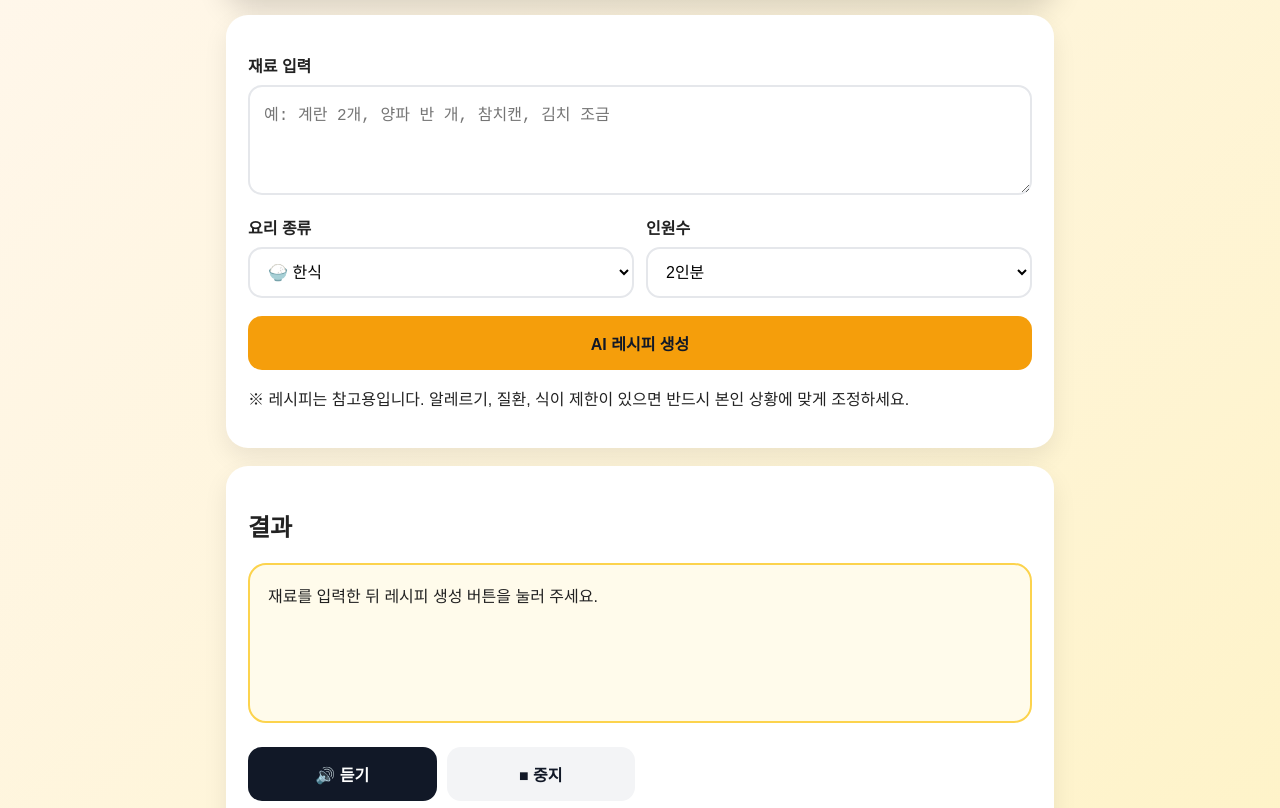
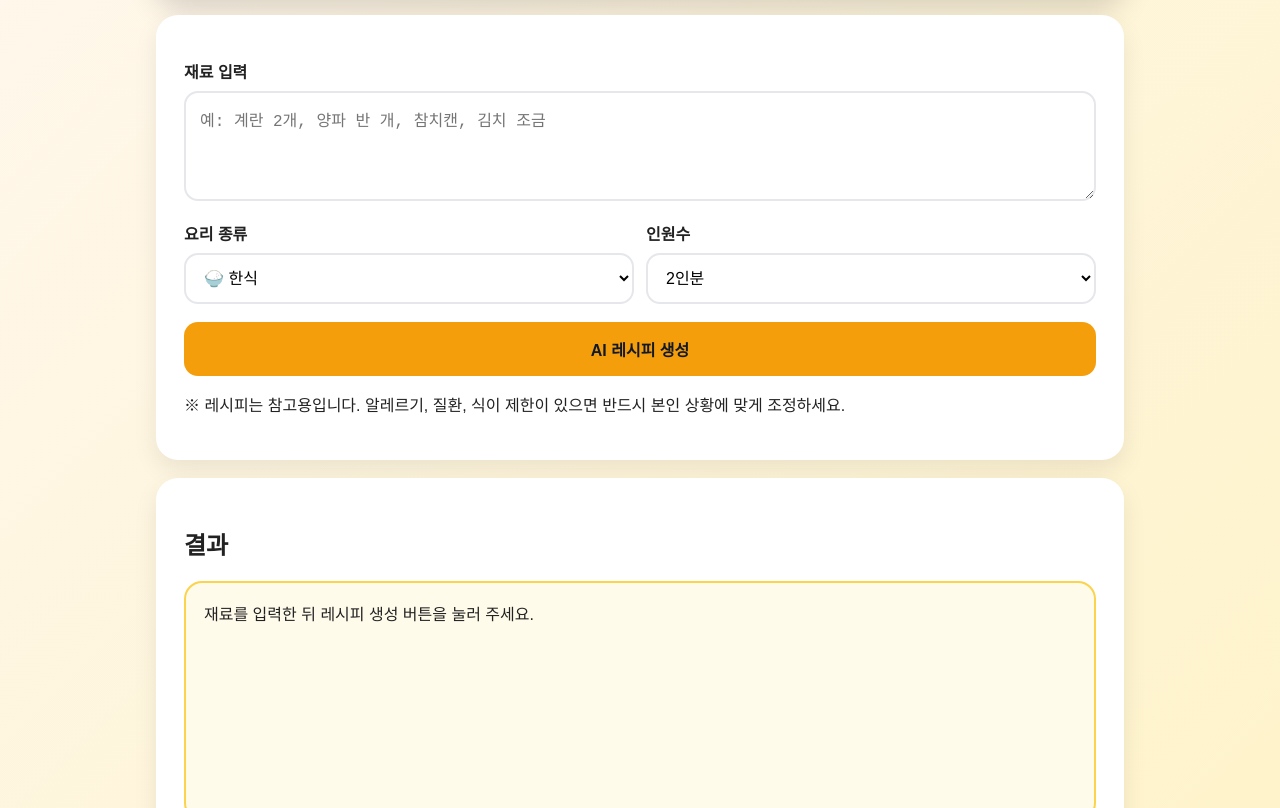
Before and after one commit to patente119-png/ai-recipe-master, a website: page ai-recipe-master/public/index.html in a window 1280 px wide. Shown: the part 165-973 px from the top of the page. Drawn offline with Linux system fonts and the light colour scheme; a script that the page names is missing.

Commit message:
Update index.html

```diff
--- a/ai-recipe-master/public/index.html
+++ b/ai-recipe-master/public/index.html
@@ -13,7 +13,7 @@
       color: #222;
     }
     .wrap {
-      max-width: 860px;
+      max-width: 1000px;
       margin: 0 auto;
       padding: 28px 16px 60px;
     }
@@ -30,7 +30,7 @@
       margin-top: 18px;
       background: white;
       border-radius: 22px;
-      padding: 22px;
+      padding: 28px;
       box-shadow: 0 10px 25px rgba(0,0,0,.08);
     }
     label { display: block; margin: 16px 0 8px; font-weight: 700; }
@@ -66,7 +66,7 @@
       border: 2px solid #fcd34d;
       border-radius: 18px;
       padding: 18px;
-      min-height: 160px;
+      min-height: 240px;
     }
     .actions { display: grid; grid-template-columns: 1fr 1fr; gap: 10px; margin-top: 12px; }
     .kakao-btn {
```
